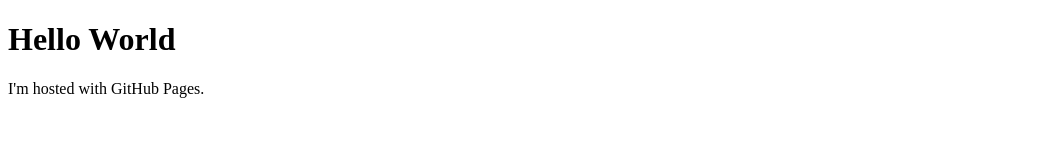
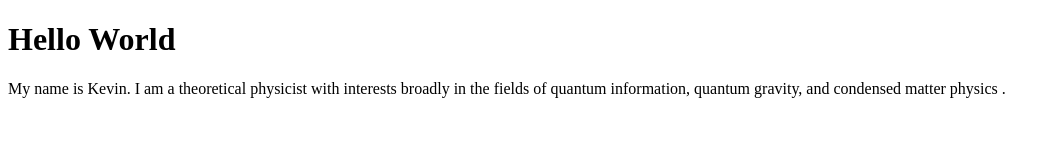
Before and after one commit to kfed0408/kfed0408.github.io, a plain HTML site: page index.html in a window 1280 px wide. Shown: the whole page, without its empty margins (0-1060 px from the left). Drawn offline with Linux system fonts and the light colour scheme.

Commit message:
Update index.html

```diff
--- a/index.html
+++ b/index.html
@@ -2,6 +2,6 @@
 <html>
 <body>
 <h1>Hello World</h1>
-<p>I'm hosted with GitHub Pages.</p>
+<p>My name is Kevin. I am a theoretical physicist with interests broadly in the fields of quantum information, quantum gravity, and condensed matter physics .</p>
 </body>
 </html>
```
